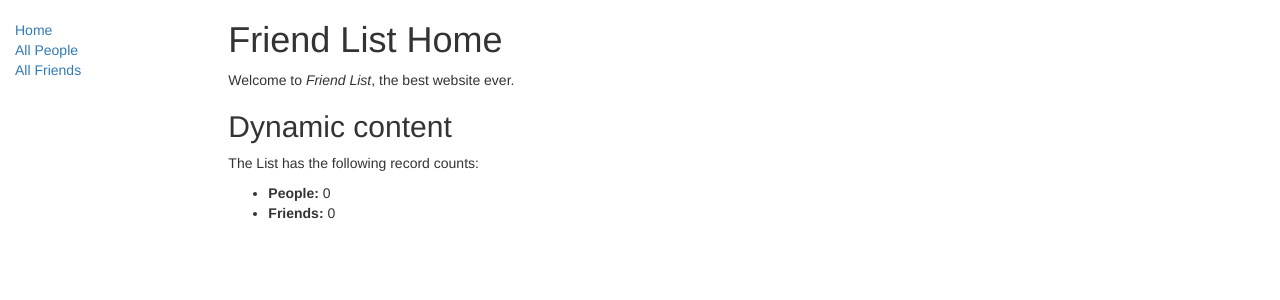
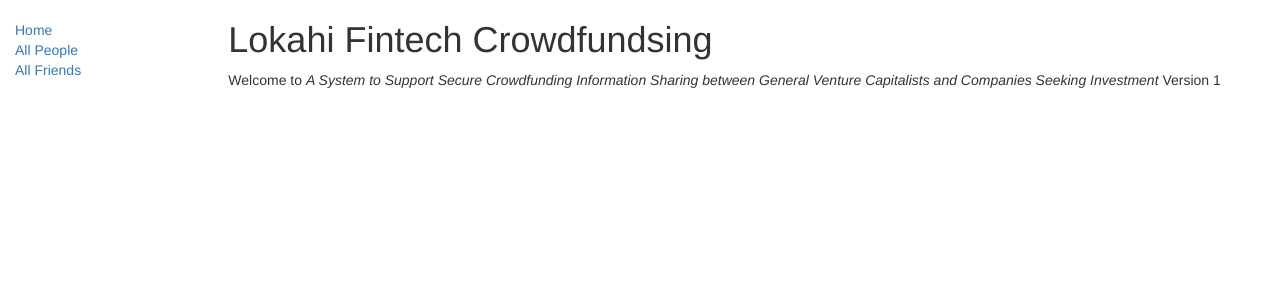
Before and after one commit to seansio1995/crowdfunding, a Django app: page /catalog/ in a window 1280 px wide. Shown: the top 300 px of the page. Run offline with Django 3.2, Linux system fonts and the light colour scheme; data that the repository does not hold is empty; some libraries are stand-ins or nearby versions.

Commit message:
Update index.html

```diff
--- a/cs3240-f17-team20/demo/demo/catalog/templates/index.html
+++ b/cs3240-f17-team20/demo/demo/catalog/templates/index.html
@@ -1,16 +1,11 @@
 {% extends "base_generic.html" %}
 <html lang="en">
 {% block content %}
-<h1>Friend List Home</h1>
+<h1>Lokahi Fintech Crowdfundsing</h1>
 
-  <p>Welcome to <em>Friend List</em>, the best website ever.</p>
+  <p>Welcome to <em>A System to Support Secure Crowdfunding Information Sharing between General Venture Capitalists and
+Companies Seeking Investment</em> Version 1 </p>
 
-<h2>Dynamic content</h2>
 
-  <p>The List has the following record counts:</p>
-  <ul>
-    <li><strong>People:</strong> {{ num_peeps }}</li>
-    <li><strong>Friends:</strong> {{ num_frens }}</li>
-  </ul>
 
 {% endblock %}
```
